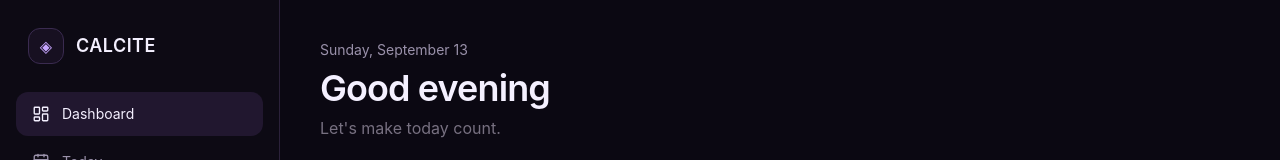
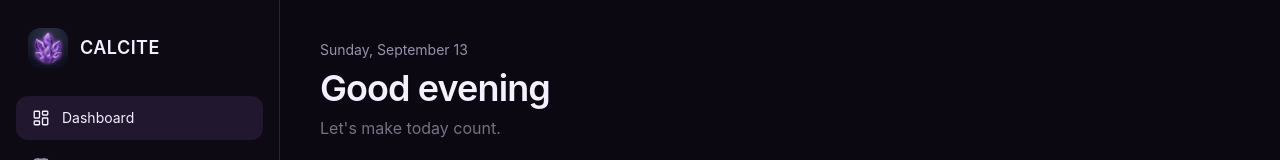
Before and after one commit to thisisshreyy/Calcite, a React (Vite) app: page / in a window 1280 px wide. Shown: the top 160 px of the page. Built offline with nearby package versions, Linux system fonts and the light colour scheme.

Commit message:
Add Calcite crystal logo to sidebar

```diff
--- a/src/components/layout/Sidebar.tsx
+++ b/src/components/layout/Sidebar.tsx
@@ -41,9 +41,11 @@ function Sidebar() {
   return (
     <aside className="hidden h-screen w-[280px] shrink-0 border-r border-[#2B213A] bg-[#0D0A14] md:flex md:flex-col">
       <div className="flex items-center gap-3 px-7 py-7">
-        <div className="flex h-9 w-9 items-center justify-center rounded-xl border border-[#3A2B50] bg-[#171021] text-[#C7A6FF]">
-          ◈
-        </div>
+        <img
+          src={`${import.meta.env.BASE_URL}Calcite-logo.png`}
+          alt="Calcite"
+          className="h-10 w-10 rounded-xl object-cover"
+        />
 
         <span className="text-lg font-semibold tracking-wide text-[#F4F0FF]">
           CALCITE
```
